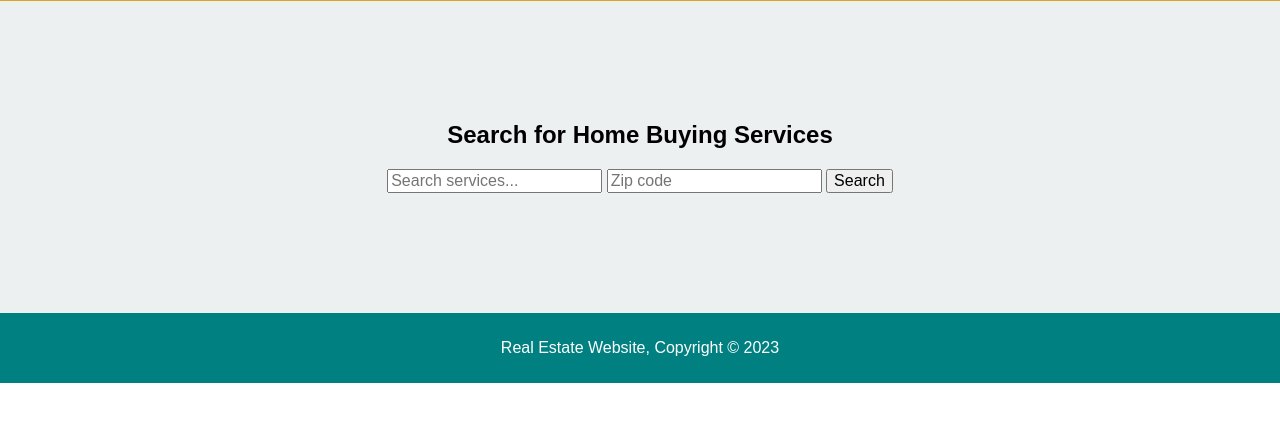
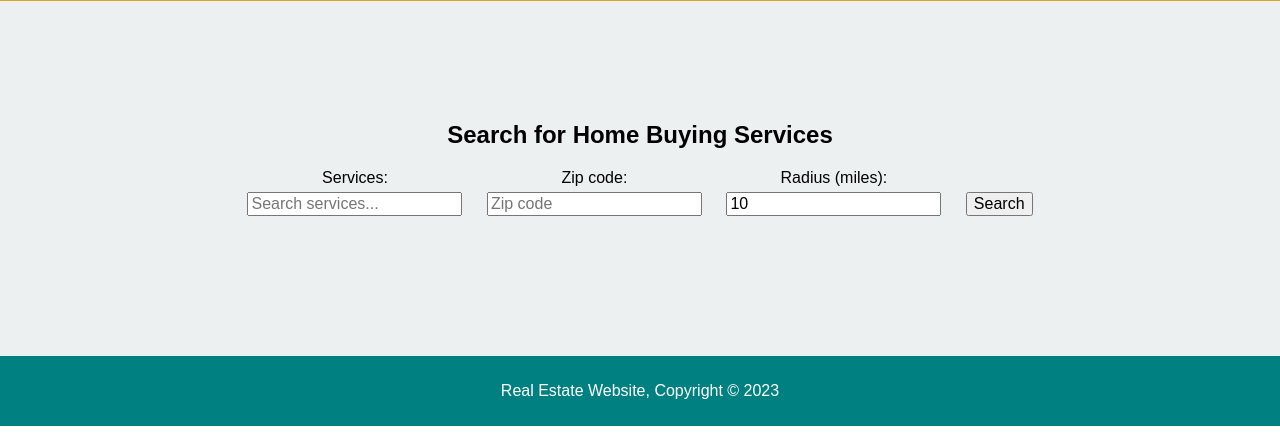
Before and after one commit to jpferner/ownmyhome, a Flask app: page /services in a window 1280 px wide. Shown: the part 356-800 px from the top of the page. Run offline with Flask 3, Linux system fonts and the light colour scheme; some libraries are stand-ins or nearby versions.

Commit message:
Now Searches Businesses

```diff
--- a/app/routes.py
+++ b/app/routes.py
@@ -1,7 +1,10 @@
+import time
+
 from flask import render_template, flash, redirect, url_for, request, jsonify
 from flask_login import login_user, login_required, logout_user, current_user
 from flask_wtf.csrf import validate_csrf
 import requests
+from urllib.parse import urlencode
 
 from app import app
 
@@ -217,58 +220,65 @@ def services():
 def search():
     query = request.args.get('query')
     zip_code = request.args.get('zip')
-    start_index = request.args.get('start', 1)
-    search_query = f"{query} {zip_code}"
-    api_key = "AIzaSyBj-W0e3TEZGKOiuCT92QzWYOSRyyZUQM8"
-    search_engine_id = "40c4746d0a5c7419b"
-    url = f"https://www.googleapis.com/customsearch/v1?key={api_key}&cx={search_engine_id}&q={search_query}&start={start_index}"
+    start_index = int(request.args.get('start', 1))
+    radius = request.args.get('radius', 5000)  # Default radius is 5,000 meters (approx. 3.1 miles)
 
-    response = requests.get(url)
-    data = response.json()
-    results = [
-        {
-            "title": item["title"],
-            "link": item["link"],
-            "snippet": item["snippet"],
-            "image": item["pagemap"]["cse_thumbnail"][0]["src"] if "pagemap" in item and "cse_thumbnail" in item[
-                "pagemap"] else None,
+    lat, lng = get_lat_lng_from_zip(zip_code)
+    if lat and lng:
+        places_url = "https://maps.googleapis.com/maps/api/place/textsearch/json"
+        params = {
+            "query": f"{query} near {zip_code}",
+            "location": f"{lat},{lng}",
+            "radius": radius,
+            "key": "AIzaSyBlz0-Xrd-UmDgkjHXFmVv_NAFBqTh11YU",
         }
-        for item in data.get("items", [])
-    ]
-    total_results = int(data["searchInformation"]["totalResults"])
+
+        if start_index > 1:
+            params["pagetoken"] = get_page_token(start_index - 1, places_url, params)
+
+        response = requests.get(places_url, params=params)
+        data = response.json()
+        results = [
+            {
+                "title": item["name"],
+                "link": item["formatted_address"],
+                "snippet": item.get("formatted_phone_number", ""),
+                "image": item.get("icon", ""),
+                "lat": item["geometry"]["location"]["lat"],
+                "lng": item["geometry"]["location"]["lng"],
+                "maps_link": f"https://www.google.com/maps/place/?q=place_id:{item['place_id']}"
+            }
+            for item in data.get("results", [])
+        ]
+        total_results = len(results)
+    else:
+        results = []
+        total_results = 0
 
     return jsonify({"results": results, "totalResults": total_results})
 
 
-@app.route('/search_suggestions', methods=['GET'])
-def search_suggestions():
-    query = request.args.get('query')
-
-    # Replace the following line with your code to fetch search suggestions
-    suggestions = fetch_suggestions(query)
-
-    return jsonify(suggestions=suggestions)
+def get_page_token(offset, url, params):
+    for _ in range(offset // 20):
+        response = requests.get(url, params=params)
+        data = response.json()
+        if "next_page_token" in data:
+            params["pagetoken"] = data["next_page_token"]
+        else:
+            break
+        time.sleep(2)  # Google Places API requires a short delay between requests for the next page token
+    return params.get("pagetoken")
 
 
-def fetch_suggestions(query):
-    url = "https://api.duckduckgo.com/"
-    params = {
-        "q": query,
-        "format": "json",
-        "t": "AppName",  # Replace "AppName" with your app's name
-        "ia": "meanings",
-    }
-
-    try:
-        response = requests.get(url, params=params)
-        response.raise_for_status()
-        data = response.json()
-        suggestions = [result["Text"] for result in data["Results"]]
-    except Exception as e:
-        print(f"Error fetching suggestions: {e}")
-        suggestions = []
-
-    return suggestions
+def get_lat_lng_from_zip(zip_code):
+    geocode_url = f"https://maps.googleapis.com/maps/api/geocode/json?address={zip_code}&key=AIzaSyBlz0-Xrd-UmDgkjHXFmVv_NAFBqTh11YU"
+    response = requests.get(geocode_url)
+    data = response.json()
+    if data["status"] == "OK":
+        location = data["results"][0]["geometry"]["location"]
+        return location["lat"], location["lng"]
+    else:
+        return None, None
 
 
 @app.route('/index', methods=['GET', 'POST'])
--- a/app/static/scripts/search.js
+++ b/app/static/scripts/search.js
@@ -16,12 +16,14 @@ $(document).ready(function () {
 
 function fetchResults(searchQuery, zipCode, startIndex) {
     $('html, body').scrollTop(0);
+    const radius = $('#radius-input').val() * 1609.34;  // Convert miles to meters
     $.ajax({
         url: '/search',
         data: {
             query: searchQuery,
             zip: zipCode,
             start: startIndex,
+            radius: radius,
         },
         method: 'GET',
         success: function (data) {
@@ -36,6 +38,7 @@ function fetchResults(searchQuery, zipCode, startIndex) {
 function displayResults(results, totalResults, startIndex, searchQuery, zipCode) {
     const resultsDiv = $('#search-results');
     resultsDiv.empty();
+    createCombinedMap(results);
 
     if (results.length === 0) {
         resultsDiv.append('<p>No results found.</p>');
@@ -43,28 +46,28 @@ function displayResults(results, totalResults, startIndex, searchQuery, zipCode)
     }
 
     const list = $('<ol></ol>');
-    results.forEach(function (result) {
+    results.forEach(function (result, index) {
         const listItem = $('<li></li>');
         const title = $('<h4></h4>', {text: result.title});
-        const link = $('<a></a>', {
-            href: result.link,
-            text: result.link,
+        const mapsLink = $('<a></a>', {
+            href: result.maps_link,
+            text: 'View on Google Maps',
             target: '_blank',
         });
         const snippet = $('<p></p>', {text: result.snippet});
 
-        listItem.append(title, link, snippet);
+        listItem.append(title, mapsLink, snippet);
 
-        if (result.image) {
-            const thumbnail = $('<img>', {
-                src: result.image,
+        if (result.lat && result.lng) {
+            const mapImageUrl = `https://maps.googleapis.com/maps/api/staticmap?center=${result.lat},${result.lng}&zoom=15&size=100x100&markers=color:red%7Clabel:${index + 1}%7C${result.lat},${result.lng}&key=AIzaSyBlz0-Xrd-UmDgkjHXFmVv_NAFBqTh11YU`;
+            const mapThumbnail = $('<img>', {
+                src: mapImageUrl,
                 alt: result.title,
                 width: 100,
                 height: 100,
             });
-            listItem.append(thumbnail);
+            listItem.append(mapThumbnail);
         }
-
         list.append(listItem);
     });
 
@@ -110,6 +113,25 @@ function displayResults(results, totalResults, startIndex, searchQuery, zipCode)
     }
 }
 
+function createCombinedMap(results) {
+    const markers = results
+        .map(
+            (result, index) => `markers=color:red%7Clabel:${index + 1}%7C${result.lat},${result.lng}`
+        )
+        .join('&');
+
+    const mapImageUrl = `https://maps.googleapis.com/maps/api/staticmap?size=600x400&${markers}&key=AIzaSyBlz0-Xrd-UmDgkjHXFmVv_NAFBqTh11YU`;
+
+    const combinedMap = $('<img>', {
+        src: mapImageUrl,
+        alt: 'Combined Map',
+        width: 600,
+        height: 400,
+    });
+
+    $('#combined-map').empty().append(combinedMap);
+}
+
 function autoComplete(request, response) {
     $.ajax({
         url: '/search_suggestions',
--- a/app/static/styles/search.css
+++ b/app/static/styles/search.css
@@ -70,3 +70,14 @@
   background-color: gold;
   pointer-events: none;
 }
+
+.form-group {
+  display: inline-block;
+  margin-right: 20px;
+  margin-bottom: 20px;
+}
+
+.form-group label {
+  display: block;
+  margin-bottom: 5px;
+}
--- a/app/templates/services.html
+++ b/app/templates/services.html
@@ -8,14 +8,24 @@
 </section>
 
 <aside>
+    <div id="combined-map"></div>
     <h2>Search for Home Buying Services</h2>
     <form id="search-form">
-        <input type="text" id="search-input" placeholder="Search services...">
-        <input type="text" id="zip-input" placeholder="Zip code">
+        <div class="form-group">
+            <label for="search-input">Services:</label>
+            <input type="text" id="search-input" placeholder="Search services...">
+        </div>
+        <div class="form-group">
+            <label for="zip-input">Zip code:</label>
+            <input type="text" id="zip-input" placeholder="Zip code">
+        </div>
+        <div class="form-group">
+            <label for="radius-input">Radius (miles):</label>
+            <input type="number" id="radius-input" placeholder="Radius (miles)" value="10">
+        </div>
         <button type="submit">Search</button>
     </form>
     <div id="search-results"></div>
-
 </aside>
 
 {% include 'footer.html' %}
```
